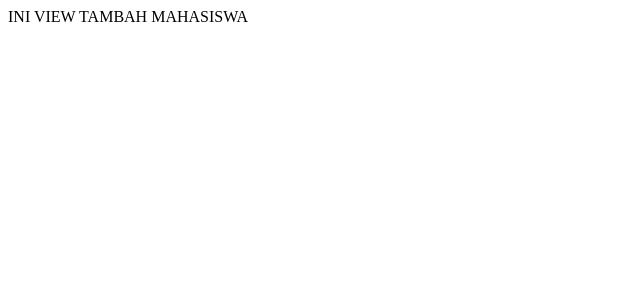
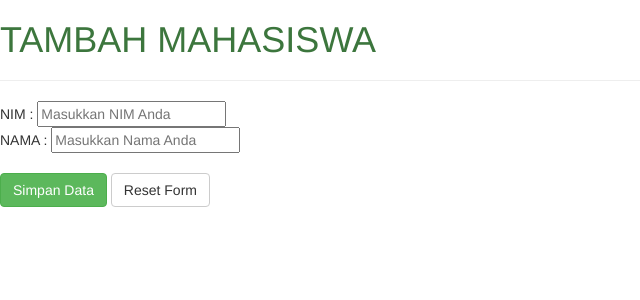
Before and after one commit to Purupuru17/siakadB, a CodeIgniter app: page /siakad/index.php/mahasiswa/tambah in a window 1280 px wide. Shown: the top 300 px of the page, without its empty margins (0-640 px from the left). Run offline with CodeIgniter, Linux system fonts and the light colour scheme; some libraries are stand-ins or nearby versions.

Commit message:
Hapus Data

```diff
--- a/application/controllers/Mahasiswa.php
+++ b/application/controllers/Mahasiswa.php
@@ -18,6 +18,27 @@ class Mahasiswa extends CI_Controller {
 	{
 		$this->load->view('mahasiswa/view_tambah');
 	}
+	public function tambah_aksi()
+	{
+		//simpan ke database
+		$input = $this->input->post(); //ambil input dengan method POST dari View
+		//print_r($input);
+		//exit();
+		//database        //view
+		$data['nim'] = $input['nim'];
+		$data['nama_mhs'] = $input['nama'];
+		$data['prodi'] = 'PTI';
+		$data['jk_mhs'] = null;
+		$data['agama_mhs'] = null;
+
+		$this->load->model('mhs_model');
+		$insert = $this->mhs_model->insert($data); //kirim data ke mhs_model
+		if($insert){
+			redirect('mahasiswa'); //kalau berhasil
+		}else{
+			redirect('mahasiswa/tambah'); //kalau gagal
+		}
+	}
 	public function ubah($id)
 	{
 		$this->load->model('mhs_model'); //LOAD MODEL di CONTROLLER
@@ -26,8 +47,14 @@ class Mahasiswa extends CI_Controller {
 
 		$this->load->view('mahasiswa/view_ubah', $var);
 	}
-	public function hapus()
+	public function hapus($id)
 	{
-		$this->load->view('mahasiswa/view_hapus');
+		$this->load->model('mhs_model');
+		$delete = $this->mhs_model->delete($id); //kirim id ke mhs_model
+		if($delete){
+			redirect('mahasiswa'); //kalau berhasil
+		}else{
+			redirect('mahasiswa'); //kalau gagal
+		}
 	}
 }
--- a/application/views/mahasiswa/view_lihat.php
+++ b/application/views/mahasiswa/view_lihat.php
@@ -30,7 +30,7 @@
 		<td><?= $value['jk_mhs'] ?></td>
 		<td>
 			<a class="btn btn-warning" href="<?= site_url('mahasiswa/ubah/'.$value['id_mhs']) ?>" >Ubah</a>
-			<a class="btn btn-danger" href="<?= site_url('mahasiswa/hapus') ?>" >Hapus</a>
+			<a class="btn btn-danger" href="<?= site_url('mahasiswa/hapus/'.$value['id_mhs']) ?>" >Hapus</a>
 		</td>
 	</tr>
 	<!-- AKHIR PERULANGAN -->
--- a/application/views/mahasiswa/view_tambah.php
+++ b/application/views/mahasiswa/view_tambah.php
@@ -1 +1,12 @@
-INI VIEW TAMBAH MAHASISWA
+<link rel="stylesheet" href="<?= base_url('include/bootstrap.min.css') ?>">
+
+<h1 class="text-success">TAMBAH MAHASISWA</h1>
+<hr>
+<form method="POST" name="form" action="<?= site_url('mahasiswa/tambah_aksi') ?>">
+	NIM : <input type="text" name="nim" placeholder="Masukkan NIM Anda" >
+	<br>
+	NAMA : <input type="text" name="nama" placeholder="Masukkan Nama Anda" >
+	<br><br>
+	<input class="btn btn-success" type="submit" name="submit" value="Simpan Data">
+	<input class="btn btn-default" type="reset" name="reset" value="Reset Form">
+</form>
```
Also changed, not shown: application/models/Mhs_model.php (+8 -4 lines), include/template.css (renamed from include/bootstrap.min.css).
